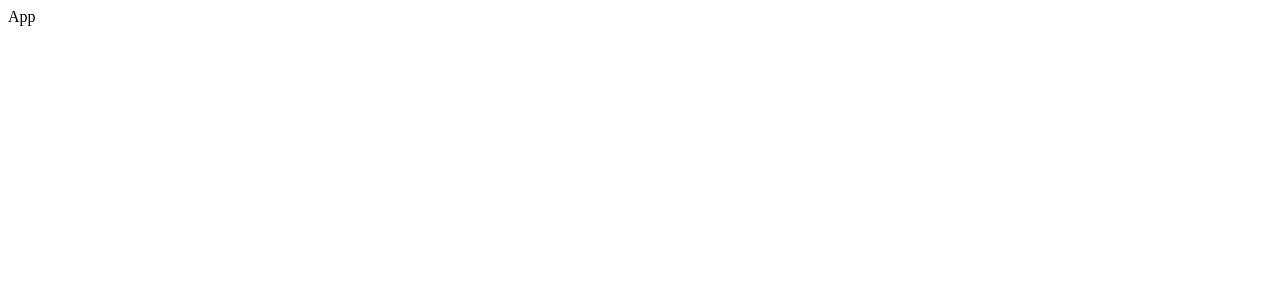
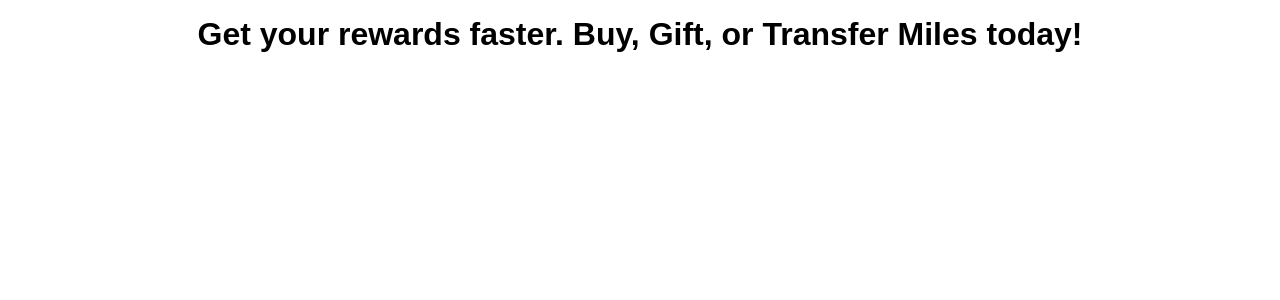
Before and after one commit to martinmiralles/martinmiralles-points-assessment, a React (Create React App) app: page / in a window 1280 px wide. Shown: the top 300 px of the page. Built offline with nearby package versions, Linux system fonts and the light colour scheme.

Commit message:
Created Header container and some universal styles

```diff
--- a/src/App.js
+++ b/src/App.js
@@ -1,7 +1,13 @@
 import React from "react";
 
+import { Header } from "./containers";
+
 const App = () => {
-  return <div>App</div>;
+  return (
+    <div>
+      <Header />
+    </div>
+  );
 };
 
 export default App;
--- /dev/null
+++ b/src/containers/Header/Header.css
@@ -0,0 +1,4 @@
+.header {
+  text-align: center;
+  padding: 1rem;
+}
--- /dev/null
+++ b/src/containers/Header/Header.jsx
@@ -0,0 +1,12 @@
+import React from "react";
+import "./Header.css";
+
+const Header = () => {
+  return (
+    <div className="header">
+      <h1>Get your rewards faster. Buy, Gift, or Transfer Miles today!</h1>
+    </div>
+  );
+};
+
+export default Header;
--- /dev/null
+++ b/src/containers/index.js
@@ -0,0 +1,3 @@
+import Header from "./Header/Header";
+
+export { Header };
--- /dev/null
+++ b/src/index.css
@@ -0,0 +1,6 @@
+* {
+  font-family: Arial, Verdana, Georgia, sans-serif;
+  padding: 0;
+  margin: 0;
+  scroll-behavior: smooth;
+}
--- a/src/index.js
+++ b/src/index.js
@@ -1,5 +1,6 @@
 import React from "react";
 import ReactDOM from "react-dom";
 import App from "./App";
+import "./index.css";
 
 ReactDOM.render(<App />, document.getElementById("root"));
```
Also changed, not shown: src/containers/Options/Options.jsx (added, +12 -0 lines), src/App.css (added), src/constants/data.js (renamed from src/containers/data.js), src/containers/Options/Options.css (added).
